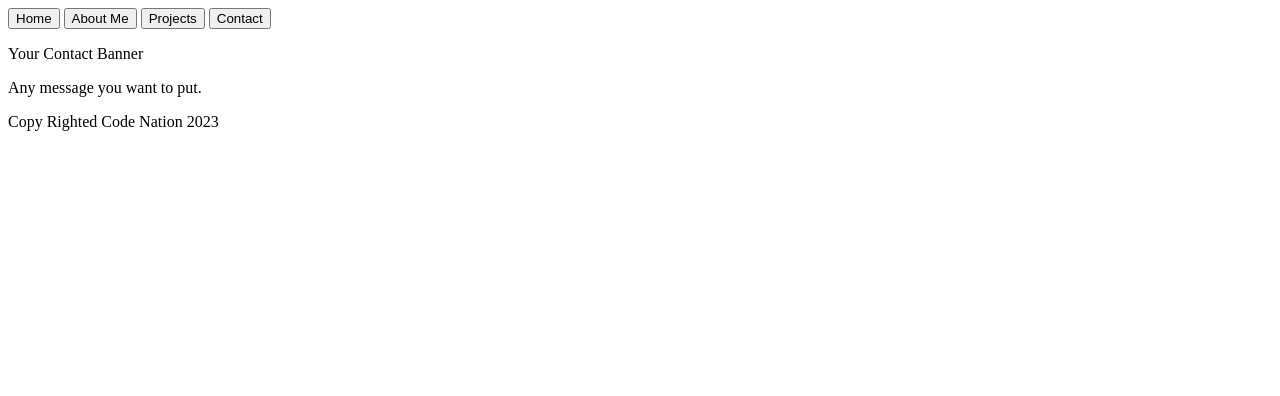
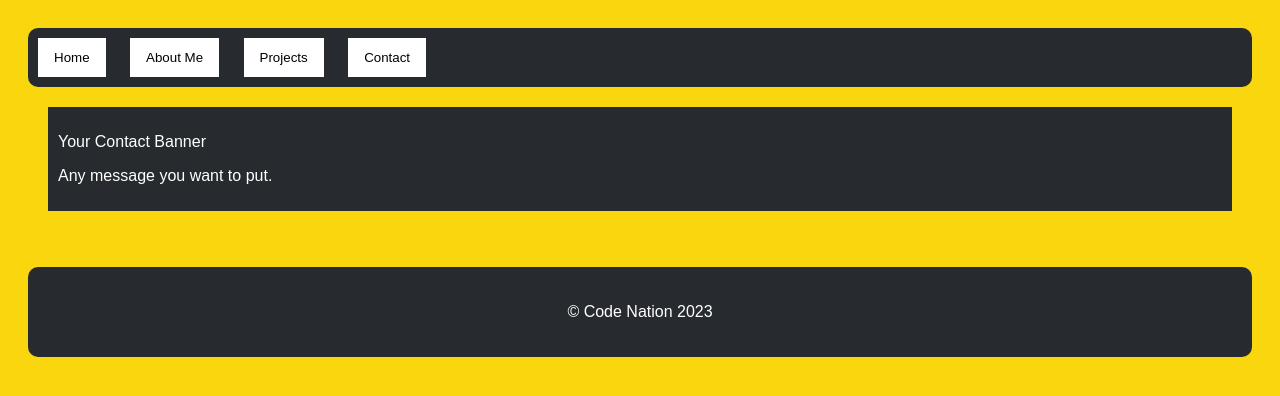
Before and after one commit to miguela77/MiguelChora, a plain HTML site: page contact.html in a window 1280 px wide. Drawn offline with Linux system fonts and the light colour scheme; a web font is replaced by a local one.

Commit message:
Update footer and banner margin

```diff
--- a/contact.html
+++ b/contact.html
@@ -6,7 +6,7 @@
     <title>Update Title</title>
 
     <!-- link CSS stylesheet below -->
-    <link rel="stylesheet" src="style.css">
+    <link rel="stylesheet" href="style.css">
 
     <!-- imports JS file -->
     <script defer src="script.js"></script>
@@ -34,12 +34,14 @@
         <p>Your Contact Banner</p>
         <p>Any message you want to put.</p>
     </div>
+    <br>
+    <br>
 
 
   </body>
 
-<!-- Add a footer to your website for it to look more authentic. -->
-<footer>
-    <p>Copy Righted Code Nation 2023</p>
-  </footer>
+    <!-- Add a footer to your website for it to look more authentic. -->
+    <footer>
+        <p>&copy; Code Nation 2023</p>
+    </footer>
 </html>
--- a/style.css
+++ b/style.css
@@ -39,6 +39,7 @@
 
   .content {
     background-color: #272b30;
+    margin: 20px;
     padding: 10px;
     color: white;
   }
```
Also changed, not shown: about.html (+7 -5 lines), index.html (+5 -3 lines), projects.html (+6 -4 lines).
